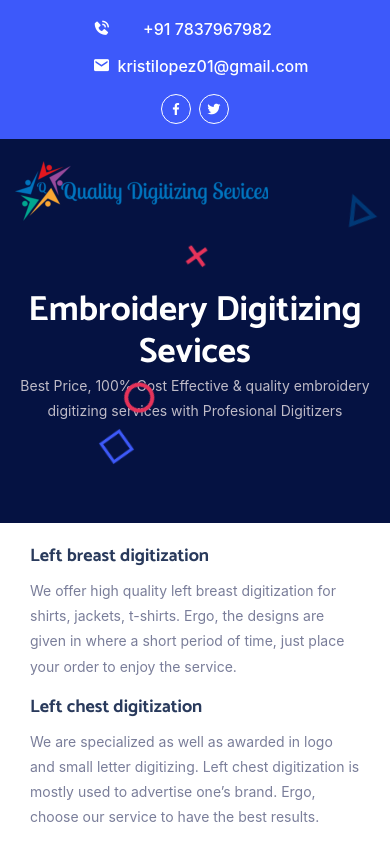
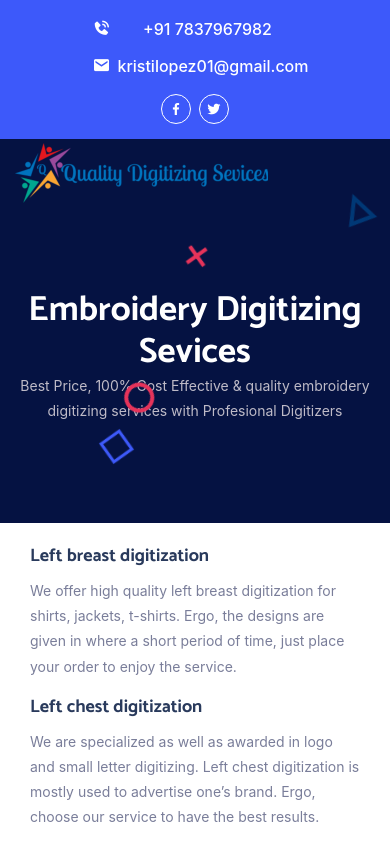
Before and after one commit to deepu2912/project-textile, a React (Create React App) app: page /embroidery in a window 390 px wide. Shown: the top 844 px of the page. Built offline with nearby package versions, Linux system fonts and the light colour scheme.

Commit message:
Update css responsive

```diff
--- a/public/assets/css/responsive.css
+++ b/public/assets/css/responsive.css
@@ -892,7 +892,7 @@
   .mobile-nav .logo {
     text-decoration: none;
     position: absolute;
-    top: 15px;
+    top: -3px;
     z-index: 999;
     left: 15px;
     color: #fff;
```
